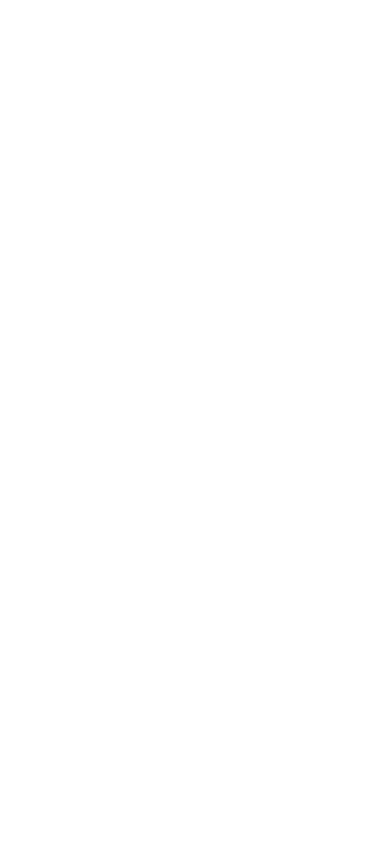
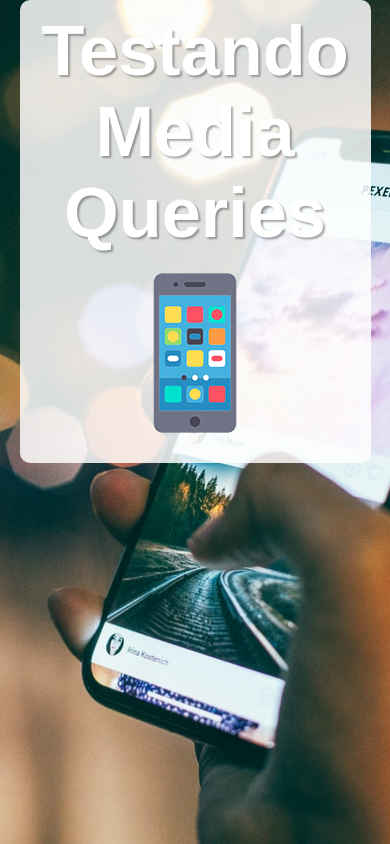
Before and after one commit to victorbubba/css, a plain HTML site: page ex09/mq04/index.html in a window 390 px wide. Drawn offline with Linux system fonts and the light colour scheme.

Commit message:
mobile first

```diff
--- /dev/null
+++ b/ex09/mq04/estilos/styles.css
@@ -0,0 +1,46 @@
+@charset "UTF-8";
+
+/* mobile first */
+
+*{
+    font-family: Arial, Helvetica, sans-serif;
+    font-size: 1.3em;
+    margin: 0px;
+    padding: 0px;
+    box-sizing: border-box;
+}
+
+body, html {
+    height: 100vh;
+}
+
+body {
+    background: black url(../imagens/back-phone.jpg) no-repeat;
+    background-size:cover ;
+    background-position: center center;
+}
+
+main {
+    background-color: rgba(255,255,255,0.840);
+    width: 90vw;
+    margin: auto;
+    border-radius: 10px;
+    padding: 10px;
+}
+
+h1 {
+    text-align: center;
+    color: white;
+    font-size: 2em;
+    text-shadow: 2px 2px 2px rgba(0, 0, 0, 0.329);
+}
+img {
+    display: block;
+    margin: auto;
+}
+
+img#phone {display: block;}
+img#tablet {display: none;}
+img#print {display: none;}
+img#pc {display: none;}
+img#tv {display: none;}
--- a/ex09/mq04/index.html
+++ b/ex09/mq04/index.html
@@ -3,9 +3,18 @@
 <head>
     <meta charset="UTF-8">
     <meta name="viewport" content="width=device-width, initial-scale=1.0">
-    <title>Document</title>
+    <title>Media Queries</title>
+    <link rel="stylesheet" href="estilos/styles.css" media="all">
+    <link rel="stylesheet" href="estilos/media-query.css">
 </head>
 <body>
-
+    <main>
+        <h1>Testando Media Queries</h1>
+        <img id="phone" src="imagens/icon-phone.png" alt="acessando via smartphone">
+        <img id="tablet" src="imagens/icon-tablet.png" alt="acessando via tablet">
+        <img id="print" src="imagens/icon-print.png" alt="versão para impressão">
+        <img id="pc" src="imagens/icon-pc.png" alt="versão para desktop">
+        <img id="tv" src="imagens/icon-tv.png" alt="versão para TV">
+    </main>
 </body>
 </html>
```
Also changed, not shown: ex09/mq04/estilos/media-query.css (added).
